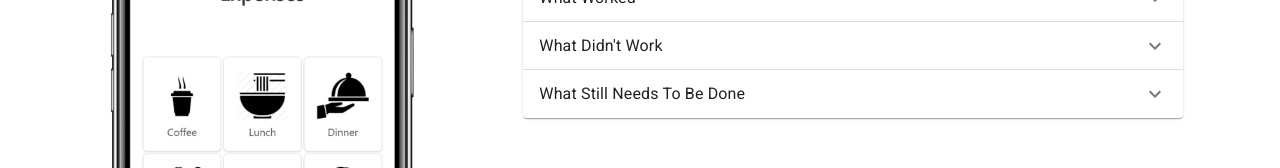
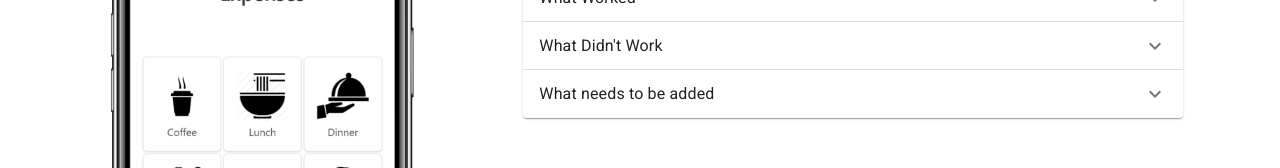
Before and after one commit to Martsyalis/new-portfolio, a React (Create React App) app: page /projects in a window 1280 px wide. Shown: the part 222-390 px from the top of the page. Built offline with nearby package versions, Linux system fonts and the light colour scheme.

Commit message:
abstracts expansionPannels into a general Component

```diff
--- a/src/progects/PlannerProject.js
+++ b/src/progects/PlannerProject.js
@@ -5,10 +5,9 @@ import {
   ExpansionPanelSummary,
   Typography,
   Grow,
-  useMediaQuery
+  ExpansionPanelDetails
 } from "@material-ui/core";
 import { makeStyles } from "@material-ui/core/styles";
-import VisibilitySensor from "react-visibility-sensor";
 import ExpandMoreIcon from "@material-ui/icons/ExpandMore";
 import iphoneExpenses from "../assets/iphone-add.png";
 
@@ -24,7 +23,6 @@ function PlannerProject() {
             className={classes.projectImg}
           />
         </Grow>
-
         <Grow
           in={true}
           style={{ transformOrigin: "0 0 0" }}
@@ -34,58 +32,80 @@ function PlannerProject() {
             <Typography variant="h2" component="h2" className={classes.header}>
               Money Planner
             </Typography>
-            <ExpansionPanel className={classes.expansionPanel}>
-              <ExpansionPanelSummary
-                expandIcon={<ExpandMoreIcon />}
-                aria-controls="panel1a-content"
-                id="panel1a-header"
-                className={classes.expansionSummery}
-              >
-                <Typography>What Worked</Typography>
-              </ExpansionPanelSummary>
-              <div className={classes.expansionText}>
-                <ul>
-                  <Typography component="li">
-                    I found the expense tiles to be very easy and
+            <ListExpansionPanel
+              classes={classes}
+              title="What Worked"
+              p1="I found the expense tiles to be very easy and
                     straightforward to use, of course, the available categories
                     were designed around me, but I could never make myself keep
-                    a record of anything at all until this app.
-                  </Typography>
-                  <br />
-                  <Typography component="li">
-                    I think the Cards turned out to be a good design and
+                    a record of anything at all until this app."
+              p2="I think the Cards turned out to be a good design and
                     engineering choice, they were pretty easy to refactor and
-                    add features too as they covered more and more components.
-                  </Typography>
-                </ul>
-              </div>
-            </ExpansionPanel>
-            <ExpansionPanel className={classes.expansionPanel}>
-              <ExpansionPanelSummary
-                expandIcon={<ExpandMoreIcon />}
-                aria-controls="panel1a-content"
-                id="panel1a-header"
-                className={classes.expansionSummery}
-              >
-                <Typography>What Didn't Work</Typography>
-              </ExpansionPanelSummary>
-            </ExpansionPanel>
-            <ExpansionPanel className={classes.expansionPanel}>
-              <ExpansionPanelSummary
-                expandIcon={<ExpandMoreIcon />}
-                aria-controls="panel1a-content"
-                id="panel1a-header"
-                className={classes.expansionSummery}
-              >
-                <Typography>What Still Needs To Be Done</Typography>
-              </ExpansionPanelSummary>
-            </ExpansionPanel>
+                    add features too as they covered more and more components."
+            />
+            <ListExpansionPanel
+              classes={classes}
+              title="What Didn't Work"
+              p1="In Monthly or Total expenses Charts, Rent takes up too much
+              space. I am not sure how to handle it at this time, but
+              potential solutions would be to move Rent to its own category.
+              On the other hand, Thematicly and logically Rent belong in
+              Monthly Expenses, and perhaps the squished graph just tells me
+              I should spend less on Rent..."
+              p2="PWA aspect of the app certainly makes it much easier to use on
+              a daily bases and this app simply wouldn't be usable without
+              it, but My cashing technique is inefficient and probably
+              buggy. The only diagnostic tool that I have for PWA, which is
+              google's Lighthouse, shows near 100% ratings. But personally,
+              Everytime the app is updated and the new version has to be
+              loaded, the cashing takes a good 6-7 seconds which feels
+              excruciatingly slow. Half the time I close down the app
+              entirely and re-open it out of impatience. The solution might
+              be to simply let user know whats happening by displaying
+              'Updating' Messege. But Im a little worried about messing with
+              Service Worker any more then I already have."
+            />
+            <ListExpansionPanel
+              classes={classes}
+              title="What needs to be added"
+              p1="In future versions, the tiles need to be customizable to an
+              individual user. the difficulty with that right now is that
+              I can't think of the categories that others might need, And
+              I can't offer user to name their own because icons are so
+              crucial to the 'effortlessness' of adding a new expense"
+              p2="More Data is needed for this, but where the Charts could
+              really shine is in a multi-month analysis. Until then I have
+              no long term trends to analyze. Still, it would be nice to
+              come up with more data to show in Charts, if only to
+              practice Data Visualisation which was one of the original
+              goals of this project"
+            />
           </div>
         </Grow>
       </Paper>
+    </React.Fragment>
+  );
+}
 
-      {/* <img src={plannerBudget} alt="Planner app" /> */}
-    </React.Fragment>
+function ListExpansionPanel({ classes, title, p1, p2 }) {
+  return (
+    <ExpansionPanel className={classes.expansionPanel}>
+      <ExpansionPanelSummary
+        expandIcon={<ExpandMoreIcon />}
+        aria-controls="panel1a-content"
+        id="panel1a-header"
+        className={classes.expansionSummery}
+      >
+        <Typography>{title}</Typography>
+      </ExpansionPanelSummary>
+      <ExpansionPanelDetails>
+        <ul className={classes.expansionText}>
+          <Typography component="li">{p1}</Typography>
+          <br />
+          <Typography component="li">{p2}</Typography>
+        </ul>
+      </ExpansionPanelDetails>
+    </ExpansionPanel>
   );
 }
 
@@ -102,7 +122,7 @@ const useStyles = makeStyles(theme => ({
   },
   expansionPanelParent: { width: 660 },
   expansionSummery: {},
-  expansionText: { margin: 20 }
+  expansionText: { marginBottom: 20 }
 }));
 
 export default PlannerProject;
```
